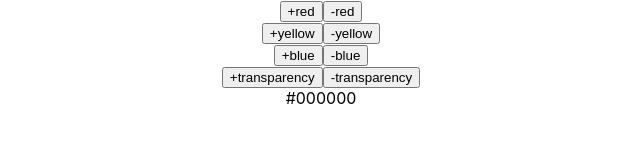
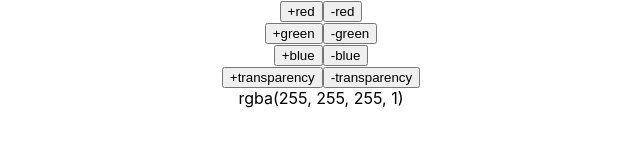
Before and after one commit to K0d1Lu/color-calculator, a React (Create React App) app: page / in a window 1280 px wide. Shown: the top 160 px of the page, without its empty margins (319-959 px from the left). Built offline with nearby package versions, Linux system fonts and the light colour scheme.

Commit message:
make color string and backGroundColor reactive

```diff
--- a/src/App.js
+++ b/src/App.js
@@ -1,20 +1,120 @@
-import React from 'react';
+import React, { useState } from 'react';
 import './App.css';
 import Buttons from './components/Buttons';
 
 function App() {
-  let hex = '#000000';
+  const [rgba, changeRgba] = useState(`rgba(${colors.red.value}, ${colors.green.value}, ${colors.blue.value}, ${colors.transparency.value})`);
+
+  const changeColor = {
+    '+': (color) => {
+      if (colors[color].atMax) return;
+      else colors[color].add();
+      changeRgba(`rgba(${colors.red.value}, ${colors.green.value}, ${colors.blue.value}, ${colors.transparency.value})`);
+    },
+    '-': (color) => {
+      if (colors[color].atMin) return;
+      else colors[color].min();
+      changeRgba(`rgba(${colors.red.value}, ${colors.green.value}, ${colors.blue.value}, ${colors.transparency.value})`);
+    },
+  }
 
   return (
-    <div className="App">
-      <Buttons color={'red'}/>
-      <Buttons color={'yellow'}/>
-      <Buttons color={'blue'}/>
-      <Buttons color={'transparency'}/>
+    <div className="App" style={{backgroundColor: rgba}}>
+      <Buttons color={'red'} onClickHandler={changeColor} />
+      <Buttons color={'green'} onClickHandler={changeColor} />
+      <Buttons color={'blue'} onClickHandler={changeColor} />
+      <Buttons color={'transparency'} onClickHandler={changeColor} />
 
-      <span>{hex}</span>
+      <span>{rgba}</span>
     </div>
   );
 }
 
 export default App;
+
+var colors = {
+  red: {
+    value: 255,
+    atMax: true,
+    atMin: false,
+    add() {
+      if (this.value < 255) {
+        this.value++;
+        this.atMin = false;
+      } else {
+        this.atMax = true;
+      }
+    },
+    min() {
+      if (this.value > 0) {
+        this.value--;
+        this.atMax = false;
+      } else {
+        this.atMin = true;
+      }
+    }
+  },
+  green: {
+    value: 255,
+    atMax: true,
+    atMin: false,
+    add() {
+      if (this.value < 255) {
+        this.value++;
+        this.atMin = false;
+      } else {
+        this.atMax = true;
+      }
+    },
+    min() {
+      if (this.value > 0) {
+        this.value--;
+        this.atMax = false;
+      } else {
+        this.atMin = true;
+      }
+    }
+  },
+  blue: {
+    value: 255,
+    atMax: true,
+    atMin: false,
+    add() {
+      if (this.value < 255) {
+        this.value++;
+        this.atMin = false;
+      } else {
+        this.atMax = true;
+      }
+    },
+    min() {
+      if (this.value > 0) {
+        this.value--;
+        this.atMax = false;
+      } else {
+        this.atMin = true;
+      }
+    }
+  },
+  transparency: {
+    value: 1,
+    atMax: true,
+    atMin: false,
+    add() {
+      if (this.value < 1) {
+        this.value += 0.1;
+        this.atMin = false;
+      } else {
+        this.atMax = true;
+      }
+    },
+    min() {
+      if (this.value > 0) {
+        this.value -= 0.1;
+        this.atMax = false;
+      } else {
+        this.atMin = true;
+      }
+    }
+  },
+}
--- a/src/components/Buttons.js
+++ b/src/components/Buttons.js
@@ -1,10 +1,10 @@
 import React from 'react';
 
-export default function Buttons(props) {
+export default function Buttons({color, onClickHandler}) {
   return (
     <div>
-      <button>+{props.color}</button>
-      <button>-{props.color}</button>
+      <button onClick={() => onClickHandler['+'](color)}>+{color}</button>
+      <button onClick={() => onClickHandler['-'](color)}>-{color}</button>
     </div>
   )
 }
```
